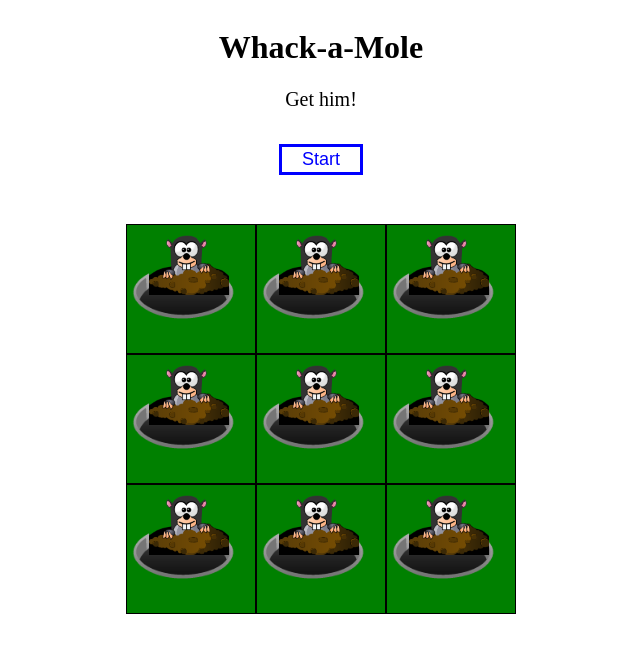
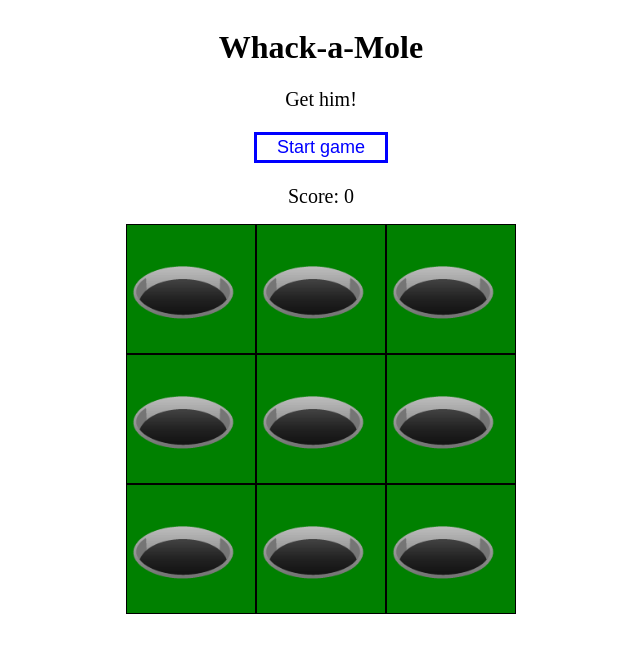
Before and after one commit to hmilly/game-center, a Gatsby site: page / in a window 1280 px wide. Shown: the whole page, without its empty margins (319-959 px from the left). Built offline with nearby package versions, Linux system fonts and the light colour scheme; Gatsby itself is replaced by a stand-in of ours.

Commit message:
fns updated, nearing completion

```diff
--- a/src/components/Mole.js
+++ b/src/components/Mole.js
@@ -1,26 +1,42 @@
 import React from "react";
-import { useState, useEffect } from "react";
+import { useEffect, useState } from "react";
 import mole from "../images/mole.png";
 
-const Mole = ({show}) => {
-  // const int = () => {
-  //   return Math.round(Math.random() * (200 - 1000) + 1000);
-  // };
+const Mole = ({ count, setCount, start }) => {
+  console.log(start);
+  const [t, setT] = useState(0);
 
-  // useEffect(() => {
-  //   const t = int();
+  const timeout = () => {
+    return Math.round(Math.random() * (800 - 1000) + 1000);
+  };
 
-  //   setTimer(t);
+  useEffect(() => {
+    console.log(t);
+    if (t === 0 && start) {
+      const time = timeout();
+      setTimeout(() => {
+        setT(time);
+      }, [time]);
+    } else if (start) {
+      const time = timeout();
+      setTimeout(() => {
+        setT(0);
+      }, time);
+    }
+  }, [t, start]);
 
-  //   setTimeout(() => {
-  //     setTimer(0);
-  //   }, t);
-
-  // }, []);
+  const setScore = () => {
+    setT(0);
+    if (start) setCount((count += 5));
+  };
 
   return (
     <li>
-      {show && <img src={mole} alt="mole" />}
+      {start && t > 0 ? (
+        <img src={mole} onClick={() => setScore()} alt="mole" />
+      ) : (
+        ""
+      )}
       <span>🕳️</span>
     </li>
   );
--- a/src/pages/index.js
+++ b/src/pages/index.js
@@ -1,30 +1,18 @@
 import * as React from "react";
-import { useState, useEffect } from "react";
+import { useState } from "react";
 import { Container } from "../styles/Container.styled";
 import { Header } from "../styles/Header.styled";
 import { Ul } from "../styles/Ul.styled";
 import Mole from "../components/Mole";
+import { useEffect } from "react";
 
 const IndexPage = () => {
-  const [count, setCount] = useState(0)
-  const [show, setShow] = useState(true);
-  const [arr, setArr] = useState([
-    <Mole show={show} />,
-    <Mole show={show} />,
-    <Mole show={show} />,
-    <Mole show={show} />,
-    <Mole show={show} />,
-    <Mole show={show} />,
-    <Mole show={show} />,
-    <Mole show={show} />,
-    <Mole show={show} />,
-  ]);
+  const [start, setStart] = useState(false);
+  const [count, setCount] = useState(0);
 
-  const int = () => {
-    return Math.round(Math.random() * (200 - 1000) + 1000);
-  };
-
-
+  useEffect(() => {
+    if (start) setCount(0);
+  }, [start]);
 
   return (
     <Container>
@@ -32,9 +20,22 @@ const IndexPage = () => {
         <title>Main Page</title>
         <h1>Whack-a-Mole</h1>
         <p>Get him!</p>
-        <button>Start</button>
+        <button onClick={() => setStart(!start)}>
+          {start ? "Stop game" : "Start game"}
+        </button>
+        <p>Score: {count}</p>
       </Header>
-      <Ul>{arr.map((m) => m)}</Ul>
+      <Ul>
+        <Mole count={count} setCount={setCount} start={start} />
+        <Mole count={count} setCount={setCount} start={start} />
+        <Mole count={count} setCount={setCount} start={start} />
+        <Mole count={count} setCount={setCount} start={start} />
+        <Mole count={count} setCount={setCount} start={start} />
+        <Mole count={count} setCount={setCount} start={start} />
+        <Mole count={count} setCount={setCount} start={start} />
+        <Mole count={count} setCount={setCount} start={start} />
+        <Mole count={count} setCount={setCount} start={start} />
+      </Ul>
     </Container>
   );
 };
--- a/src/styles/Ul.styled.js
+++ b/src/styles/Ul.styled.js
@@ -24,6 +24,9 @@ export const Ul = styled.ul`
       top: 10px;
       left: 22px;
     }
+    img:hover {
+      cursor: pointer;
+    }
     span {
       font-size: 90px;
       margin: 0 auto;
```
